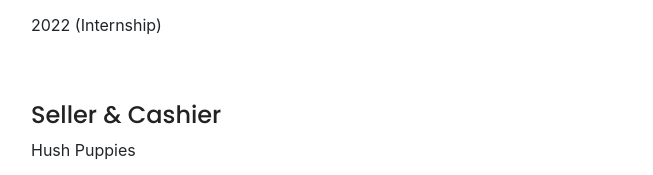
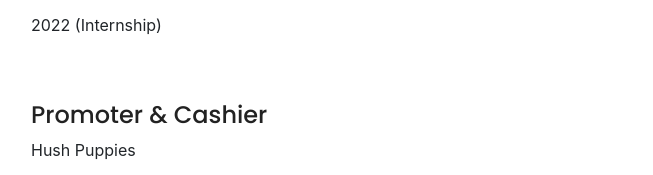
Before and after one commit to joelaran13/Portfolio, a plain HTML site: page index.html in a window 1280 px wide. Shown: the part 2057-2232 px from the top of the page, without its empty margins (54-707 px from the left). Drawn offline with nearby package versions, Linux system fonts and the light colour scheme.

Commit message:
Add files via upload

```diff
--- a/index.html
+++ b/index.html
@@ -176,7 +176,7 @@
 
                             <div class="py-4">
                                 <div class="desc">
-                                    <h4>Seller & Cashier</h4>
+                                    <h4>Promoter & Cashier</h4>
                                     <p>Hush Puppies</p>
                                 </div>
                                 <div>
```
Also changed, not shown: 1 other file.
